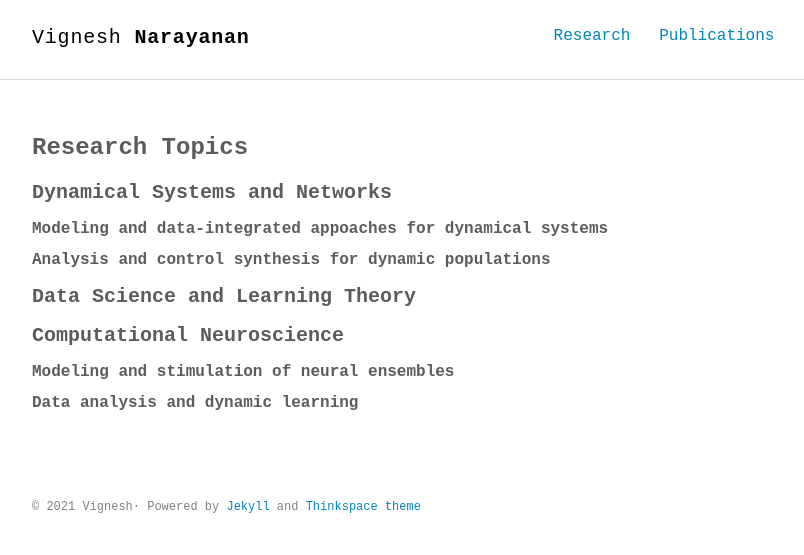
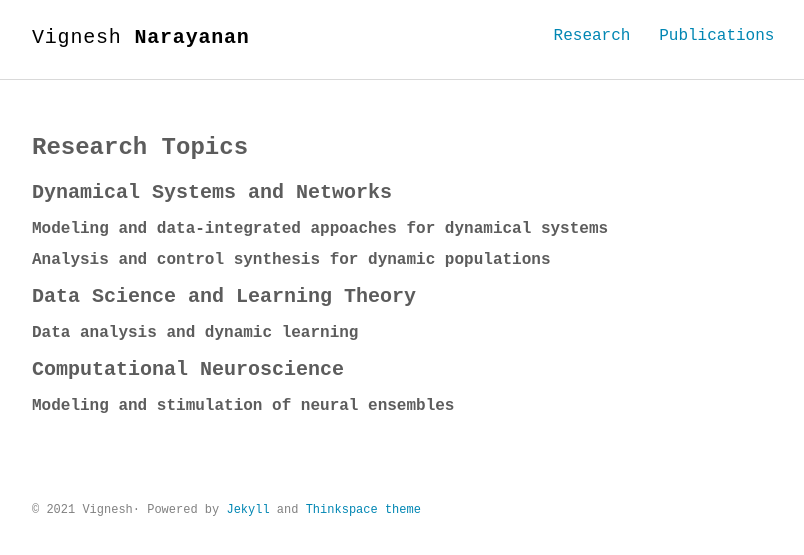
Before and after one commit to vigsnar/old_html_thinkspace, a Jekyll site: the page built from research.md, in a window 1280 px wide. Shown: the top 555 px of the page, without its empty margins (232-1036 px from the left). Built offline with Jekyll 4.4.1, drawn with Linux system fonts in a browser that asks for light colours; some web fonts are replaced.

```diff
--- a/research.md
+++ b/research.md
@@ -19,6 +19,6 @@ permalink: /research/
 <h5>Modeling and data-integrated appoaches for dynamical systems</h5>
 <h5>Analysis and control synthesis for dynamic populations</h5>
 <h4>Data Science and Learning Theory</h4>
+<h5>Data analysis and dynamic learning</h5>
 <h4>Computational Neuroscience</h4>
 <h5>Modeling and stimulation of neural ensembles</h5>
-<h5>Data analysis and dynamic learning</h5>
```
